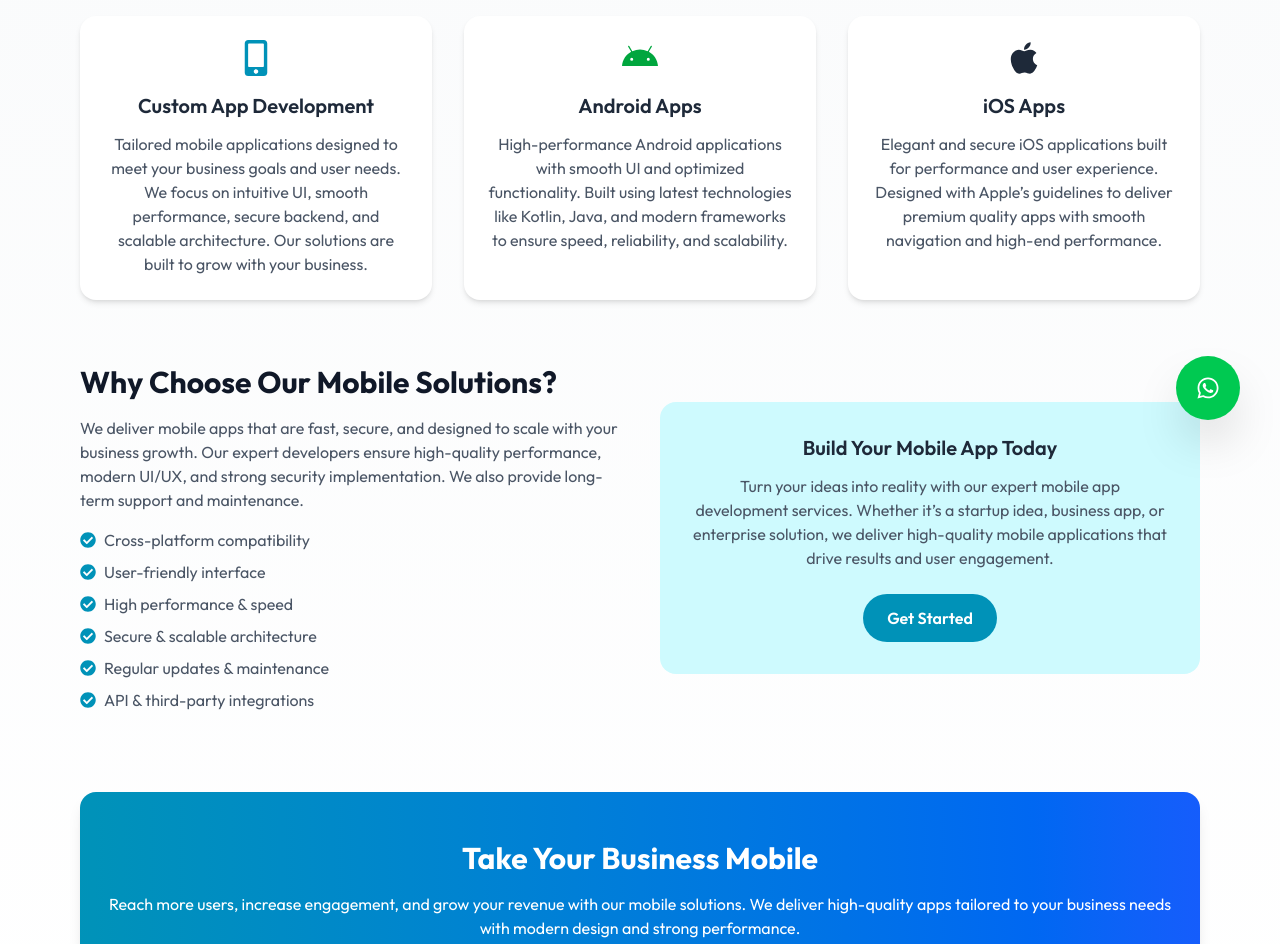
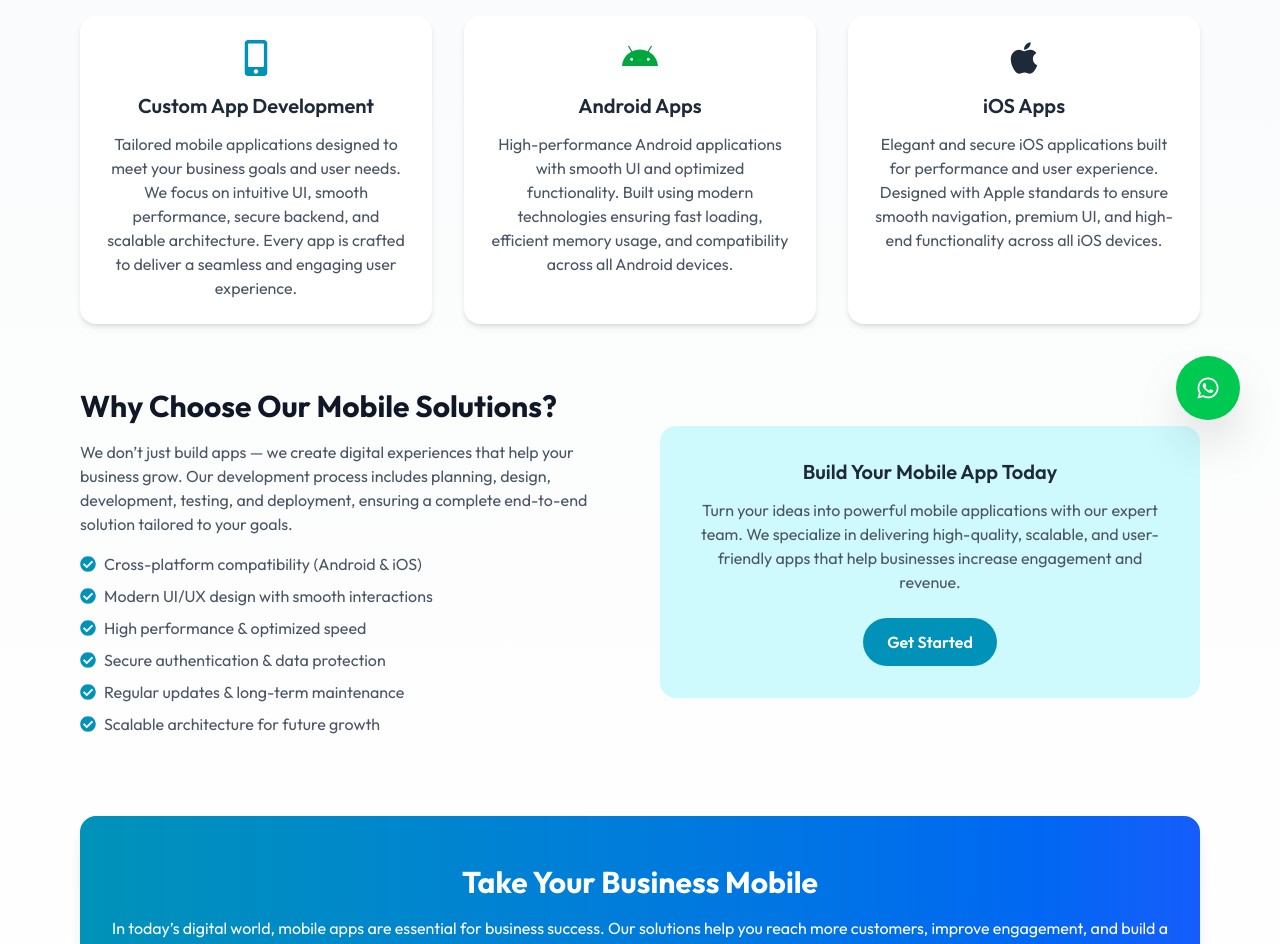
Before and after one commit to kushwaha-sapna/kt-frontend, a React (Vite) app: page /mobile-application in a window 1280 px wide. Shown: the part 340-1284 px from the top of the page. Built offline with nearby package versions, Linux system fonts and the light colour scheme.

Commit message:
Add more content

```diff
--- a/src/Pages/MobileApplication.jsx
+++ b/src/Pages/MobileApplication.jsx
@@ -1,4 +1,3 @@
-
 import React from "react";
 import { Link } from "react-router-dom";
 import { FaMobileAlt, FaAndroid, FaApple, FaCheckCircle } from "react-icons/fa";
@@ -20,8 +19,8 @@ const MobileApplication = () => {
           We build powerful, scalable, and user-friendly mobile applications
           that deliver seamless experiences across Android and iOS devices.
           Our solutions help businesses grow, improve engagement, and achieve
-          digital transformation with modern technologies. From startups to
-          enterprises, we create apps that are secure, fast, and future-ready.
+          digital transformation with modern technologies. From idea to launch,
+          we handle the complete mobile development lifecycle with precision.
         </p>
 
         {/* Cards Section */}
@@ -35,7 +34,7 @@ const MobileApplication = () => {
             <p className="text-gray-600 text-sm md:text-base">
               Tailored mobile applications designed to meet your business goals and user needs.
               We focus on intuitive UI, smooth performance, secure backend, and scalable architecture.
-              Our solutions are built to grow with your business.
+              Every app is crafted to deliver a seamless and engaging user experience.
             </p>
           </div>
 
@@ -46,8 +45,8 @@ const MobileApplication = () => {
             </h3>
             <p className="text-gray-600 text-sm md:text-base">
               High-performance Android applications with smooth UI and optimized functionality.
-              Built using latest technologies like Kotlin, Java, and modern frameworks to ensure
-              speed, reliability, and scalability.
+              Built using modern technologies ensuring fast loading, efficient memory usage,
+              and compatibility across all Android devices.
             </p>
           </div>
 
@@ -58,8 +57,8 @@ const MobileApplication = () => {
             </h3>
             <p className="text-gray-600 text-sm md:text-base">
               Elegant and secure iOS applications built for performance and user experience.
-              Designed with Apple’s guidelines to deliver premium quality apps with smooth
-              navigation and high-end performance.
+              Designed with Apple standards to ensure smooth navigation, premium UI,
+              and high-end functionality across all iOS devices.
             </p>
           </div>
 
@@ -75,36 +74,35 @@ const MobileApplication = () => {
             </h2>
 
             <p className="text-gray-600 mb-4 text-sm md:text-base">
-              We deliver mobile apps that are fast, secure, and designed to scale
-              with your business growth. Our expert developers ensure high-quality
-              performance, modern UI/UX, and strong security implementation.
-              We also provide long-term support and maintenance.
+              We don’t just build apps — we create digital experiences that help your business grow.
+              Our development process includes planning, design, development, testing, and deployment,
+              ensuring a complete end-to-end solution tailored to your goals.
             </p>
 
             <ul className="text-gray-600 space-y-2 text-sm md:text-base">
               <li className="flex items-center gap-2">
                 <FaCheckCircle className="text-cyan-600" />
-                Cross-platform compatibility
+                Cross-platform compatibility (Android & iOS)
               </li>
               <li className="flex items-center gap-2">
                 <FaCheckCircle className="text-cyan-600" />
-                User-friendly interface
+                Modern UI/UX design with smooth interactions
               </li>
               <li className="flex items-center gap-2">
                 <FaCheckCircle className="text-cyan-600" />
-                High performance & speed
+                High performance & optimized speed
               </li>
               <li className="flex items-center gap-2">
                 <FaCheckCircle className="text-cyan-600" />
-                Secure & scalable architecture
+                Secure authentication & data protection
               </li>
               <li className="flex items-center gap-2">
                 <FaCheckCircle className="text-cyan-600" />
-                Regular updates & maintenance
+                Regular updates & long-term maintenance
               </li>
               <li className="flex items-center gap-2">
                 <FaCheckCircle className="text-cyan-600" />
-                API & third-party integrations
+                Scalable architecture for future growth
               </li>
             </ul>
           </div>
@@ -116,9 +114,9 @@ const MobileApplication = () => {
             </h3>
 
             <p className="text-gray-600 mb-5 md:mb-6 text-sm md:text-base">
-              Turn your ideas into reality with our expert mobile app development services.
-              Whether it’s a startup idea, business app, or enterprise solution, we deliver
-              high-quality mobile applications that drive results and user engagement.
+              Turn your ideas into powerful mobile applications with our expert team.
+              We specialize in delivering high-quality, scalable, and user-friendly apps
+              that help businesses increase engagement and revenue.
             </p>
 
             <Link
@@ -138,8 +136,9 @@ const MobileApplication = () => {
           </h2>
 
           <p className="mb-6 text-sm md:text-base">
-            Reach more users, increase engagement, and grow your revenue with our mobile solutions.
-            We deliver high-quality apps tailored to your business needs with modern design and strong performance.
+            In today’s digital world, mobile apps are essential for business success.
+            Our solutions help you reach more customers, improve engagement,
+            and build a strong digital presence with cutting-edge mobile technology.
           </p>
 
           <Link
```
